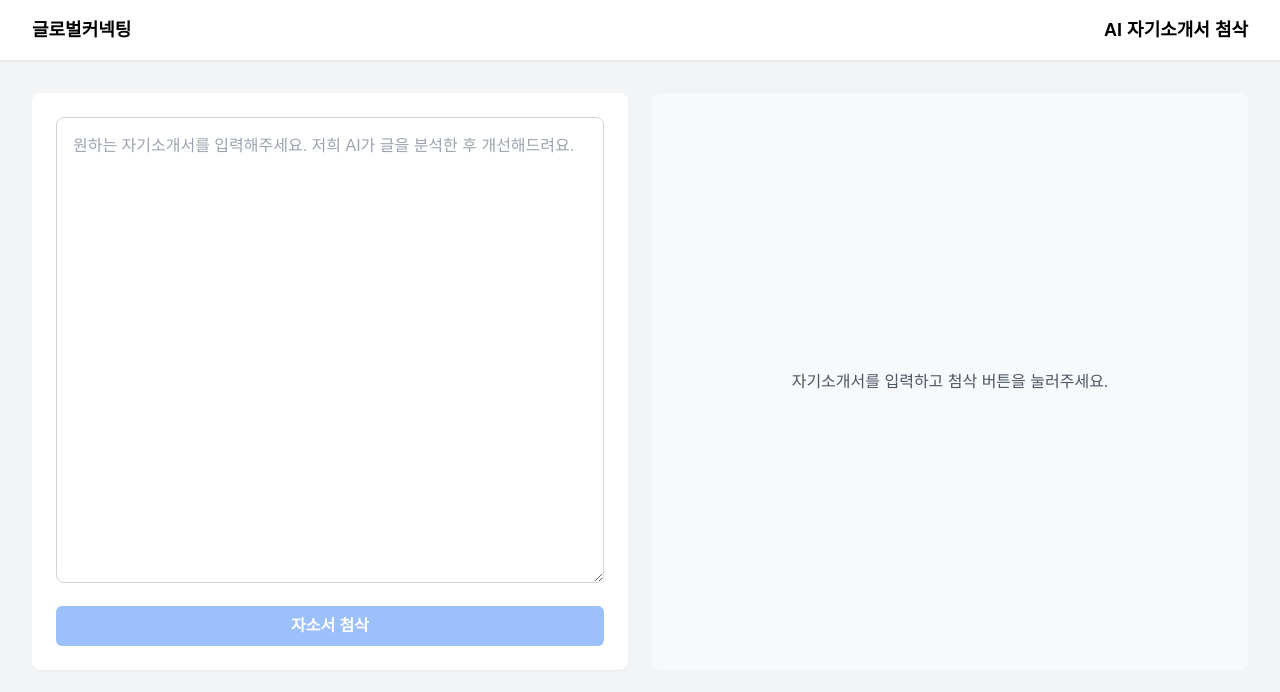
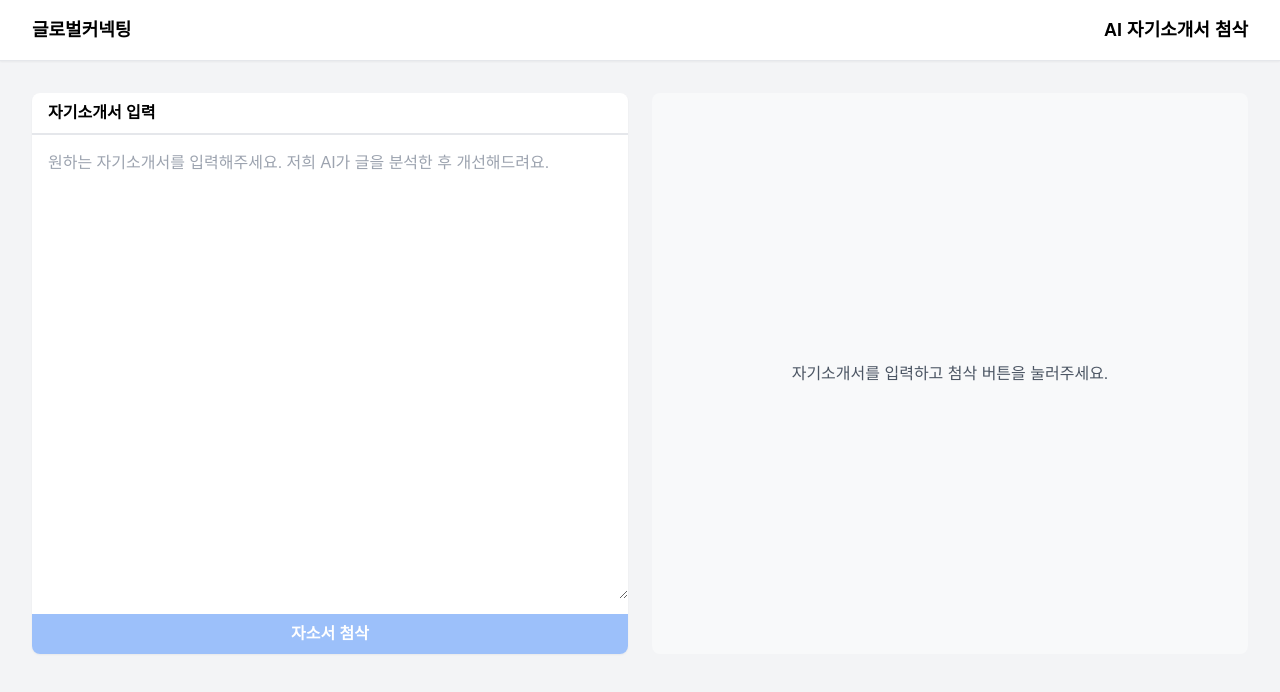
Before and after one commit to bbjbc/GLOBAL-CONNECTING-FE, a React (Vite) app: page /review in a window 1280 px wide. Shown: the top 692 px of the page. Built offline with nearby package versions, Linux system fonts and the light colour scheme; a web font is replaced by a local one.

Commit message:
style: 스타일 변경 및 헤더 분리

```diff
--- /dev/null
+++ b/src/components/header/Header.tsx
@@ -0,0 +1,21 @@
+import { Link } from 'react-router-dom';
+
+import { PATH } from '../../constants/path';
+
+const Header = () => {
+  return (
+    <header className="border-b bg-white shadow-sm">
+      <div className="mx-auto flex max-w-7xl justify-between p-4 sm:px-6 lg:px-8">
+        <Link
+          to={PATH.LANDING}
+          className="text-lg font-bold transition-transform duration-300 hover:scale-105"
+        >
+          글로벌커넥팅
+        </Link>
+        <h1 className="text-lg font-bold">AI 자기소개서 첨삭</h1>
+      </div>
+    </header>
+  );
+};
+
+export default Header;
--- a/src/components/resume/ResumeForm.tsx
+++ b/src/components/resume/ResumeForm.tsx
@@ -40,25 +40,31 @@ const ResumeForm = ({ mutation }: ResumeFormProps) => {
           validate: (value) => value.trim().length > 0,
         }}
         render={({ field }) => (
+          <>
+            <h2 className="flex-shrink-0 rounded-t-lg border-b-2 px-4 py-2 text-base font-bold">
+              자기소개서 입력
+            </h2>
             <TextArea
               {...field}
               placeholder="원하는 자기소개서를 입력해주세요. 저희 AI가 글을 분석한 후 개선해드려요."
               rows={18}
               value={field.value || ''}
             />
+          </>
         )}
       />
-      <div className="mt-4">
+
+      <footer className="mt-2">
         <Button
           type="submit"
-          className="w-full"
+          className="w-full rounded-b-lg rounded-t-none"
           disabled={mutation.isPending || !resumeText?.trim()}
         >
           {mutation.isPending
             ? '첨삭 중이에요. 잠시만 기다려주세요!'
             : '자소서 첨삭'}
         </Button>
-      </div>
+      </footer>
     </form>
   );
 };
--- a/src/components/ui/TextArea.tsx
+++ b/src/components/ui/TextArea.tsx
@@ -7,7 +7,7 @@ const TextArea = forwardRef<HTMLTextAreaElement, TextAreaProps>(
     return (
       <textarea
         ref={ref}
-        className="w-full rounded-lg border border-gray-300 p-4 transition-all duration-200 focus:outline-none focus:ring-2 focus:ring-blue-500 focus:ring-offset-1"
+        className="w-full p-4 transition-all duration-200 focus:outline-none focus:ring-1 focus:ring-blue-500"
         {...props}
       />
     );
--- a/src/pages/ReviewPage.tsx
+++ b/src/pages/ReviewPage.tsx
@@ -1,10 +1,7 @@
-import { Link } from 'react-router-dom';
-
+import Header from '../components/header/Header';
 import ResumeForm from '../components/resume/ResumeForm';
 import ReviewResult from '../components/review/ReviewResult';
-
 import { dataStore } from '../store/dataStore';
-import { PATH } from '../constants/path';
 import { useReviewMutation } from '../apis/mutations';
 
 const ReviewPage = () => {
@@ -13,27 +10,19 @@ const ReviewPage = () => {
 
   return (
     <div className="min-h-screen bg-gray-100">
-      <header className="border-b bg-white shadow-sm">
-        <div className="mx-auto flex max-w-7xl justify-between p-4 sm:px-6 lg:px-8">
-          <Link
-            to={PATH.LANDING}
-            className="text-lg font-bold transition-transform duration-300 hover:scale-105"
-          >
-            글로벌커넥팅
-          </Link>
-          <h1 className="text-lg font-bold">AI 자기소개서 첨삭</h1>
-        </div>
-      </header>
+      <Header />
 
       <main className="mx-auto max-w-7xl p-4 sm:p-6 lg:p-8">
         <div className="grid grid-cols-1 gap-6 lg:grid-cols-2">
-          <div className="h-full rounded-lg bg-white p-6 shadow-sm">
+          {/* 자기소개서 입력 */}
+          <div className="h-full rounded-lg bg-white shadow-sm">
             <ResumeForm mutation={mutation} />
           </div>
 
-          <div className="lg:h-full">
+          {/* 첨삭 결과 */}
+          <div className="h-[calc(100vh-100px)] lg:h-full">
             {reviewedText || mutation.isPending ? (
-              <div className="h-full rounded-lg bg-white p-4 shadow-sm">
+              <div className="h-full rounded-lg bg-white shadow-sm">
                 <ReviewResult isPending={mutation.isPending} />
               </div>
             ) : (
```
Lines whose indentation alone changed are shown as unchanged.
